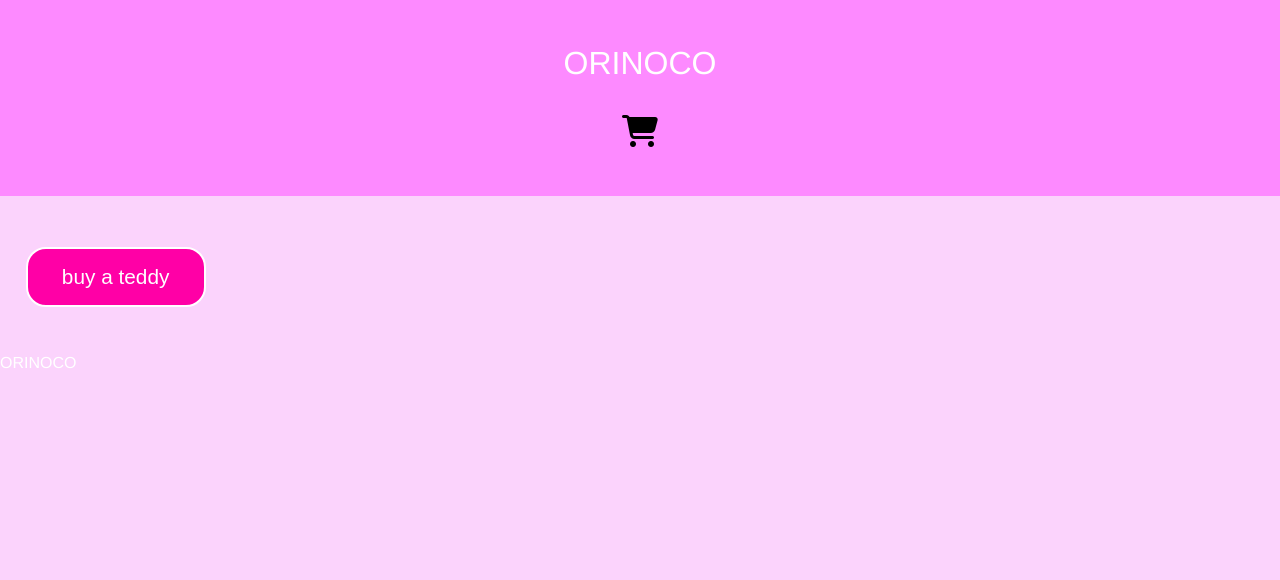
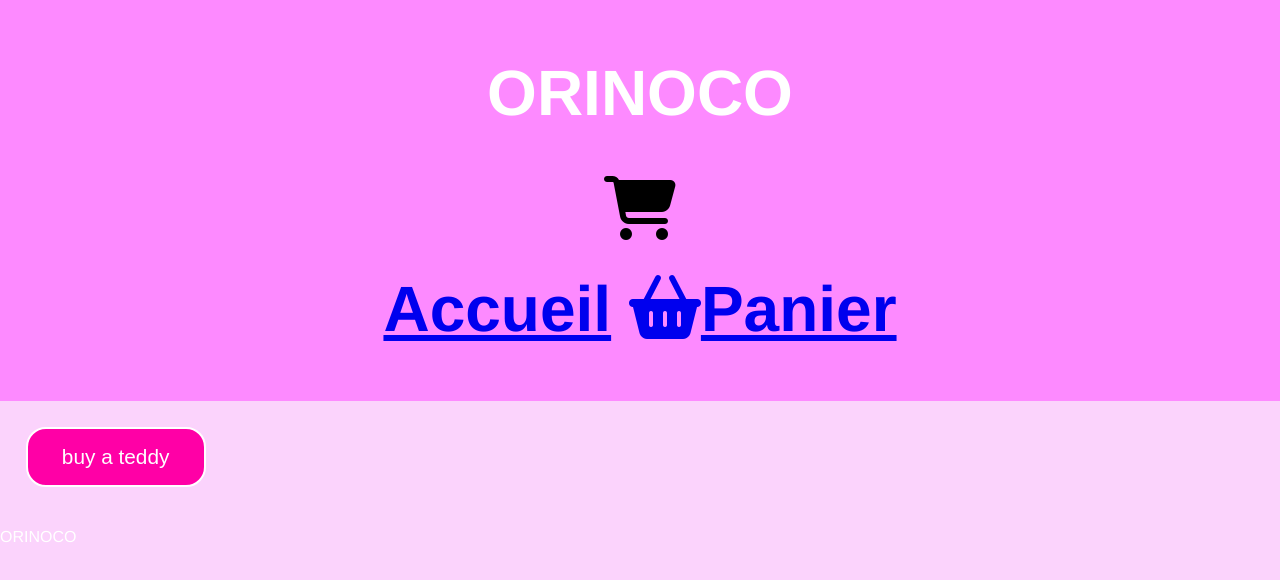
Before and after one commit to Jean-Noel-Esc/Jean-Noel-Esc.github.io, a plain HTML site: page Projet5/index.html in a window 1280 px wide. Drawn offline with Linux system fonts and the light colour scheme.

Commit message:
update index html

```diff
--- a/Projet5/index.html
+++ b/Projet5/index.html
@@ -1,5 +1,4 @@
 <!DOCTYPE html>
-
 <html lang="fr">
 
 <head>
@@ -10,15 +9,22 @@
     <title>ORINOCO - Catalogue</title>
 </head>
 
-<body>
-    <header><p>ORINOCO<p>
+<body class="container">
+    <header class="topbar"><h1>ORINOCO<h1>
         <span><i class="fas fa-shopping-cart"></i></span>
+            <nav class="nav topbar__nav">
+            <a href="index.html">Accueil</a>
+            <a href="basket.html"><i class="fas fa-shopping-basket"></i>Panier</a>
+        </nav>
+    </header>
+        <main id="main">
+        <div id="Produits">
 
-    </header>
-    <nav id="header"></nav>
+        </div>
+    </main>
+
     <button>buy a teddy</button>
-    <h1 id="baliseH1"></h1>
-    <section id="Produits">
+
 
     <footer>
         <p>ORINOCO<p>
@@ -26,6 +32,4 @@
     <script src="https://use.fontawesome.com/0b3f51b4d2.js"></script>
     <script defer src="index.js"></script>
 </body>
-
-
 </html>
```
